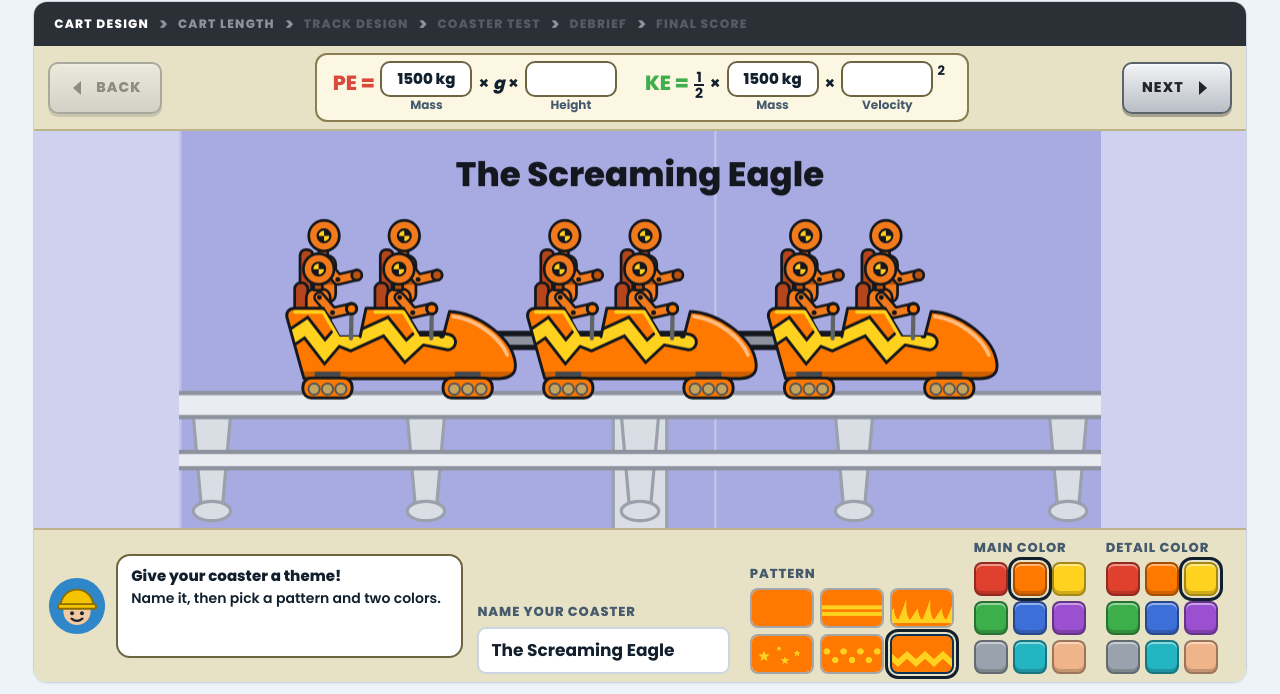
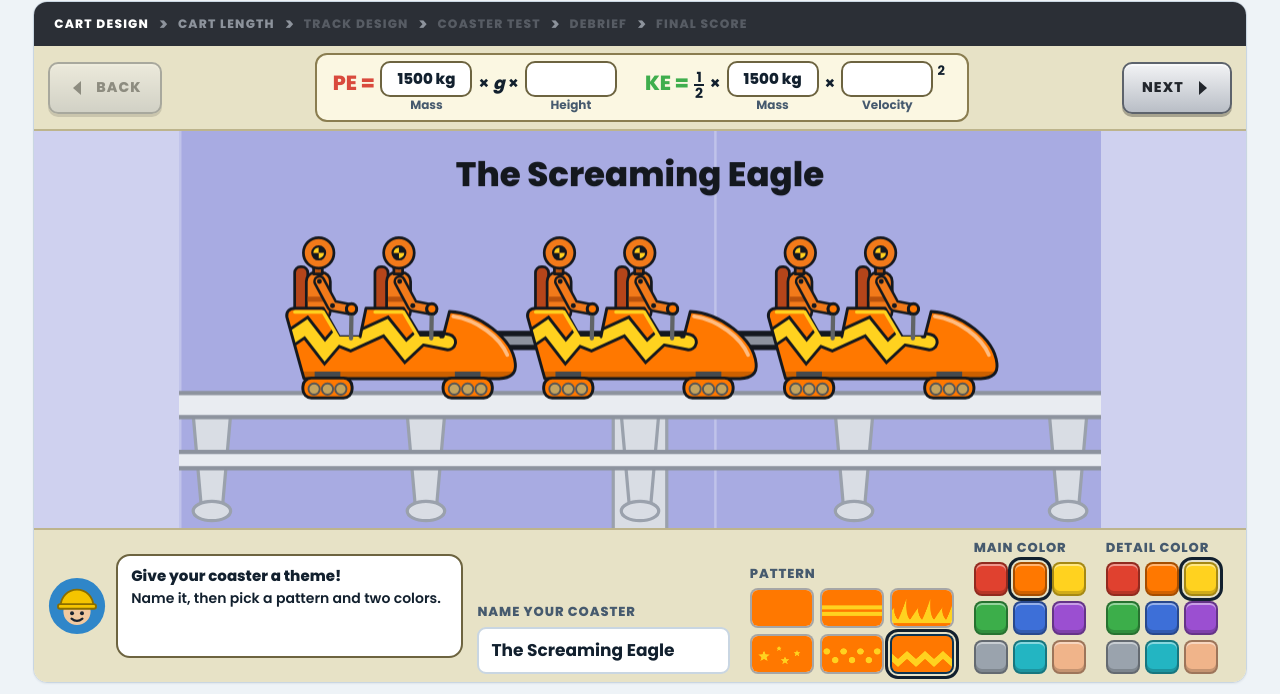
Before and after one commit to dlamarr23-bit/sim-library, a plain HTML site: page coaster-creator/index.html in a window 1280 px wide. Shown: the part 105-799 px from the top of the page. Drawn offline with Linux system fonts and the light colour scheme.

Commit message:
Remove staggered riders to match reference
Show exactly two riders per car in a single row. Seat them inside the car and align their resting hands with the grab bars. Verified the corrected preview and script syntax.

```diff
--- a/coaster-creator/index.html
+++ b/coaster-creator/index.html
@@ -1326,8 +1326,8 @@ function drawDummy(c, m, x, armsUp){
   c.fillStyle=DUMMY_DARK; c.fillRect(x-0.38*m, -2.2*m, 0.58*m, 0.14*m);
   // arm: shoulder, elbow, hand (thrown up when the riders scream)
   const sh=[x-0.06*m, -2.62*m];
-  const el=armsUp ? [x+0.3*m, -3.05*m] : [x+0.3*m, -2.2*m];
-  const hd=armsUp ? [x+0.42*m, -3.6*m] : [x+0.82*m, -2.32*m];
+  const el=armsUp ? [x+0.3*m, -3.05*m] : [x+0.3*m, -1.95*m];
+  const hd=armsUp ? [x+0.42*m, -3.6*m] : [x+0.82*m, -1.85*m];
   limb(c, m, [sh,el,hd], 0.34*m);
   c.fillStyle=DUMMY_DARK; c.strokeStyle=INK; c.lineWidth=lw; c.beginPath(); c.arc(hd[0],hd[1],0.14*m,0,7); c.fill(); c.stroke();   // hand
   // neck and head
@@ -1347,9 +1347,9 @@ function drawCarLocal(c, ppm, idx, front, opts){
   const m=ppm, L=CAR_LEN*m;
   const main=COLORS[design.main], detail=COLORS[design.detail];
   const armsUp=!!(opts && opts.scream), lw=Math.max(1,0.055*m);
-  // Two staggered rows: the far riders remain visible above the near seats.
-  for(const far of [true,false]) for(const x of [-1.45,0.05]){
-    c.save(); c.translate((x+(far?0.1:0))*m,far?-0.62*m:0);
+  // Two riders, one in each seat, at the same height as in the reference.
+  for(const x of [-1.45,0.05]){
+    c.save(); c.translate(x*m,-0.3*m);
     drawDummy(c,m*0.68,0,armsUp); c.restore();
   }
   sledPath(c,m); c.fillStyle=main; c.fill();
```
